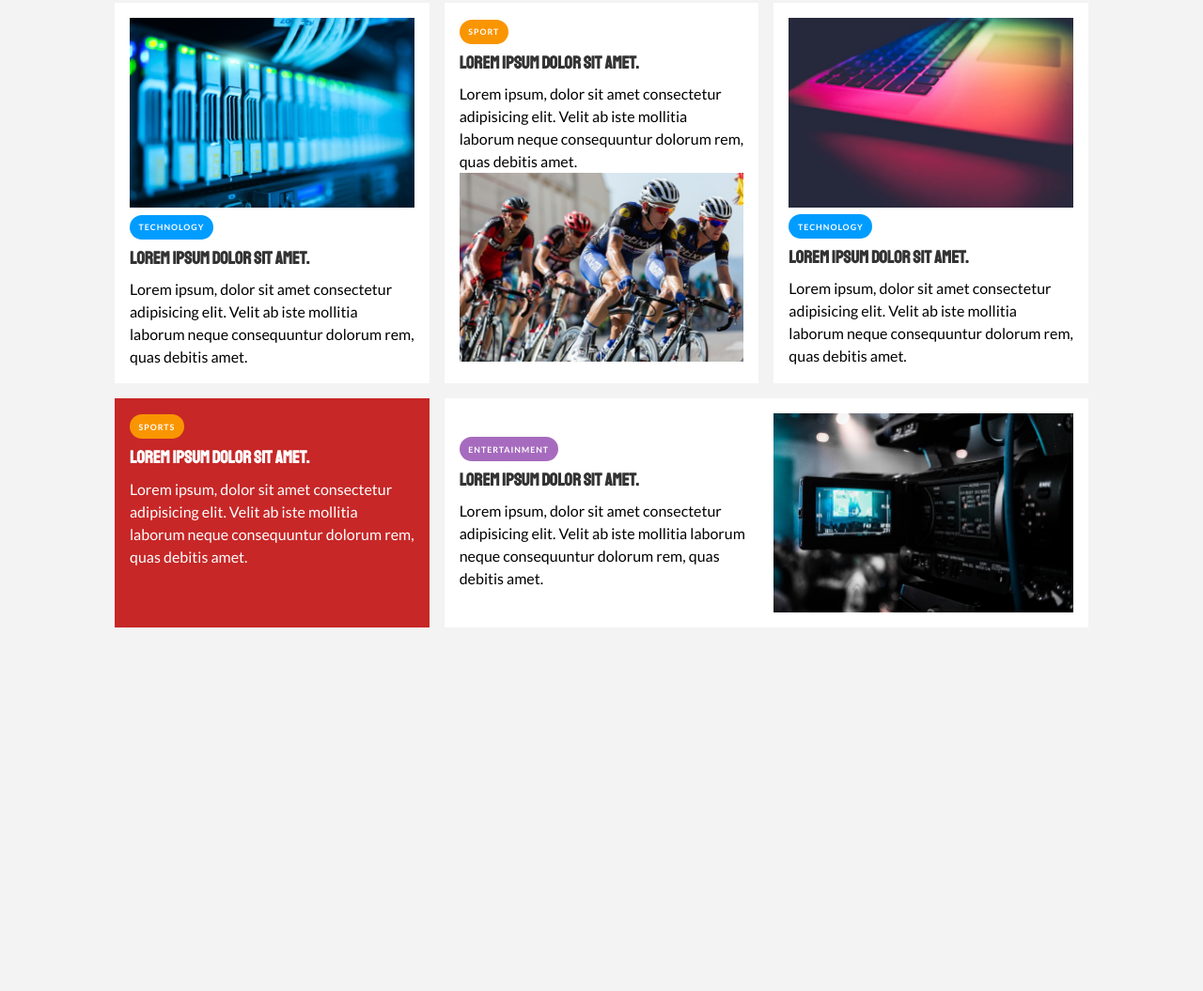
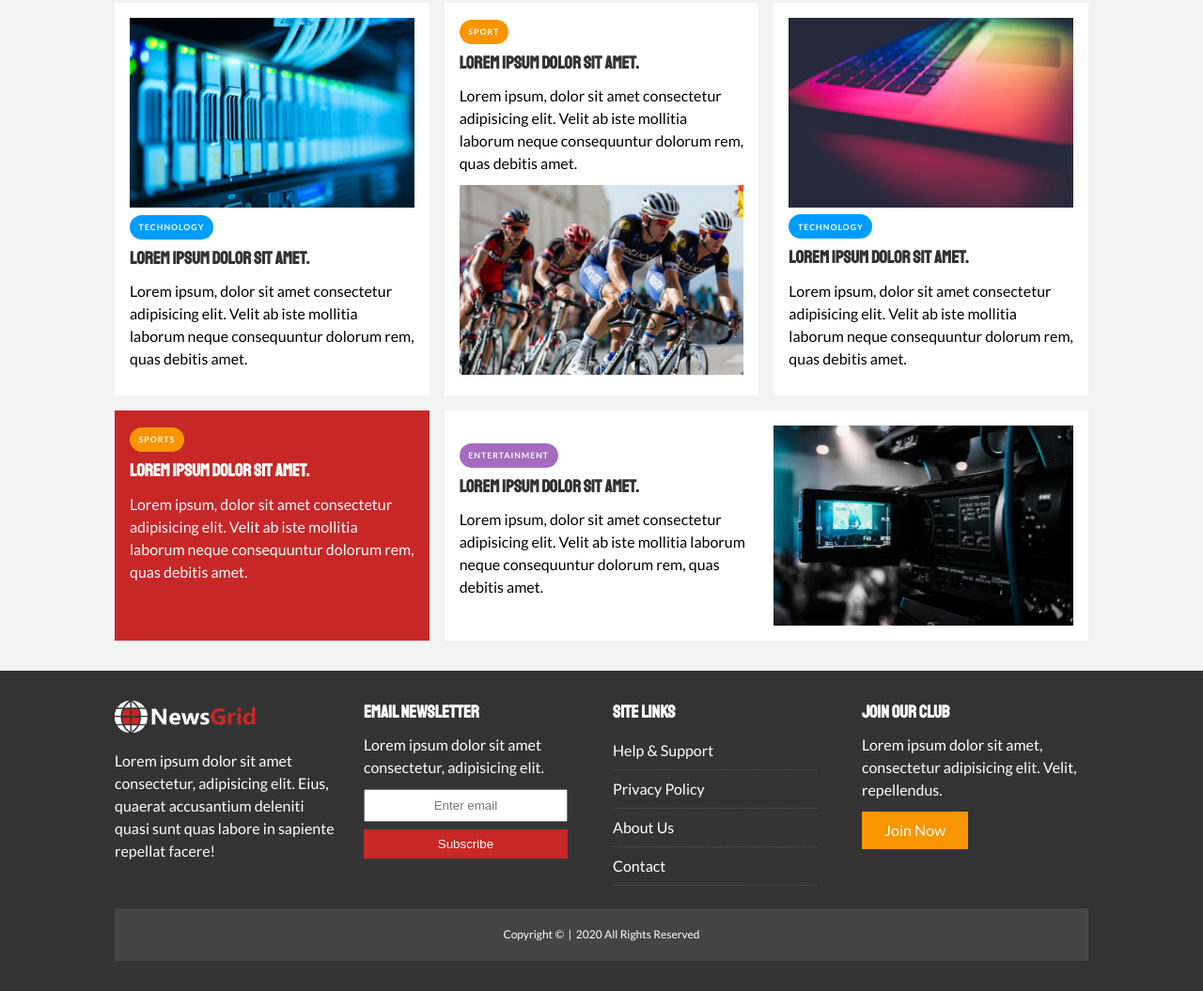
Before and after one commit to TrellixVulnTeam/front-end-misc_9PBU, a plain HTML site: page newsgrid/index.html in a window 1280 px wide. Shown: the part 867-1922 px from the top of the page at 94% size. Before the commit the page ends 1567 px from the top, so only its background shows below. Drawn offline with Linux system fonts and the light colour scheme.

Commit message:
Footer with grid

```diff
--- a/newsgrid/css/style.css
+++ b/newsgrid/css/style.css
@@ -31,6 +31,10 @@ a {
 
 ul {
   list-style: none;
+}
+
+p {
+  margin: 0.7rem 0;
 }
 
 img {
@@ -78,7 +82,7 @@ h1, h2, h3, h4, h5, h6 {
 
 .btn-light { background: var(--light-color) }
 .btn-primary { background: var(--primary-color) }
-.btn-scondary { background: var(--secondary-color) }
+.btn-secondary { background: var(--secondary-color) }
 
 .btn-block {
   display: block;
@@ -131,6 +135,20 @@ h1, h2, h3, h4, h5, h6 {
 .p-1 { padding: 1.5rem }
 .p-2 { padding: 2rem }
 .p-3 { padding: 3rem }
+
+.list li {
+  padding: .5rem 0;
+  border-bottom: #555 dotted 1px;
+  width: 90%;
+}
+
+.list li a {
+  transition: color 0.25s ease-out;
+}
+
+.list li a:hover {
+  color: var(--secondary-color) !important;
+}
 
 /* Navigation */
 #main-nav {
@@ -244,3 +262,42 @@ h1, h2, h3, h4, h5, h6 {
   align-items: center;
   grid-column: 2 / span 2;
 }
+
+/* Footer */
+#main-footer {
+  background: var(--dark-color);
+  color: #fff;
+}
+
+#main-footer img {
+  width: 150px;
+}
+
+#main-footer a {
+  color: #fff;
+}
+
+#main-footer .footer-container {
+  display: grid;
+  grid-template-columns: repeat(4, 1fr);
+  grid-gap: 1.5rem;
+}
+
+#main-footer .footer-container > *:last-child {
+  grid-column: 1 / span 4;
+  text-align: center;
+  background: #444;
+  padding: .5rem;
+  font-size: 0.75rem;
+}
+
+#main-footer .footer-container input[type='email'] {
+  width: 90%;
+  padding: 0.5rem;
+  margin-bottom:0.5rem;
+  text-align: center;
+}
+
+#main-footer .footer-container input[type='submit'] {
+  width: 90%;
+}
--- a/newsgrid/index.html
+++ b/newsgrid/index.html
@@ -116,5 +116,43 @@
       </div>
     </div>
   </section>
+
+  <!-- Footer -->
+  <footer id="main-footer" class="py-2">
+    <div class="container footer-container">
+      <div>
+        <img src="img/logo_light.png" alt="NewsGrid">
+        <p>Lorem ipsum dolor sit amet consectetur, adipisicing elit. Eius, quaerat accusantium deleniti quasi sunt quas labore in sapiente repellat facere!</p>
+      </div>
+      <div>
+        <h3>Email Newsletter</h3>
+        <p>Lorem ipsum dolor sit amet consectetur, adipisicing elit.</p>
+        <form>
+          <input type="email" placeholder="Enter email">
+          <input type="submit" value="Subscribe" class="btn btn-primary">
+        </form>
+      </div>
+      <div>
+        <h3>Site Links</h3>
+        <ul class="list">
+          <li><a href="#">Help & Support</a></li>
+          <li><a href="#">Privacy Policy</a></li>
+          <li><a href="#">About Us</a></li>
+          <li><a href="#">Contact</a></li>
+        </ul>
+      </div>
+      <div>
+        <h3>Join Our Club</h3>
+        <p>Lorem ipsum dolor sit amet, consectetur adipisicing elit. Velit, repellendus.</p>
+        <a href="#" class="btn btn-secondary">Join Now</a>
+      </div>
+      <div>
+        <p>
+          Copyright &copy; &nbsp;|&nbsp; 2020 All Rights Reserved
+        </p>
+      </div>
+
+    </div>
+  </footer>
 </body>
 </html>
```
